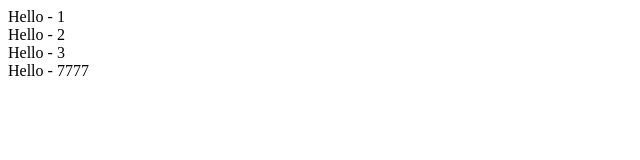
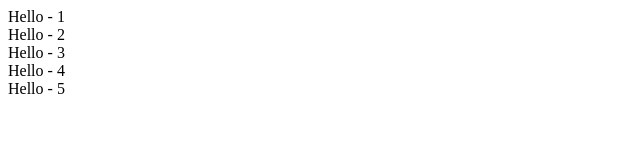
Before and after one commit to RomanOlyvko/nextjs, a Next.js app: page / in a window 1280 px wide. Shown: the top 160 px of the page, without its empty margins (0-640 px from the left). Built offline with nearby package versions, Linux system fonts and the light colour scheme.

Commit message:
Hello - 11

```diff
--- a/pages/index.js
+++ b/pages/index.js
@@ -12,7 +12,8 @@ export default function Home() {
       <div>Hello - 1</div>
       <div>Hello - 2</div>
       <div>Hello - 3</div>
-      <div>Hello - 7777</div>
+      <div>Hello - 4</div>
+      <div>Hello - 5</div>
     </main>
 
     </div>
```
